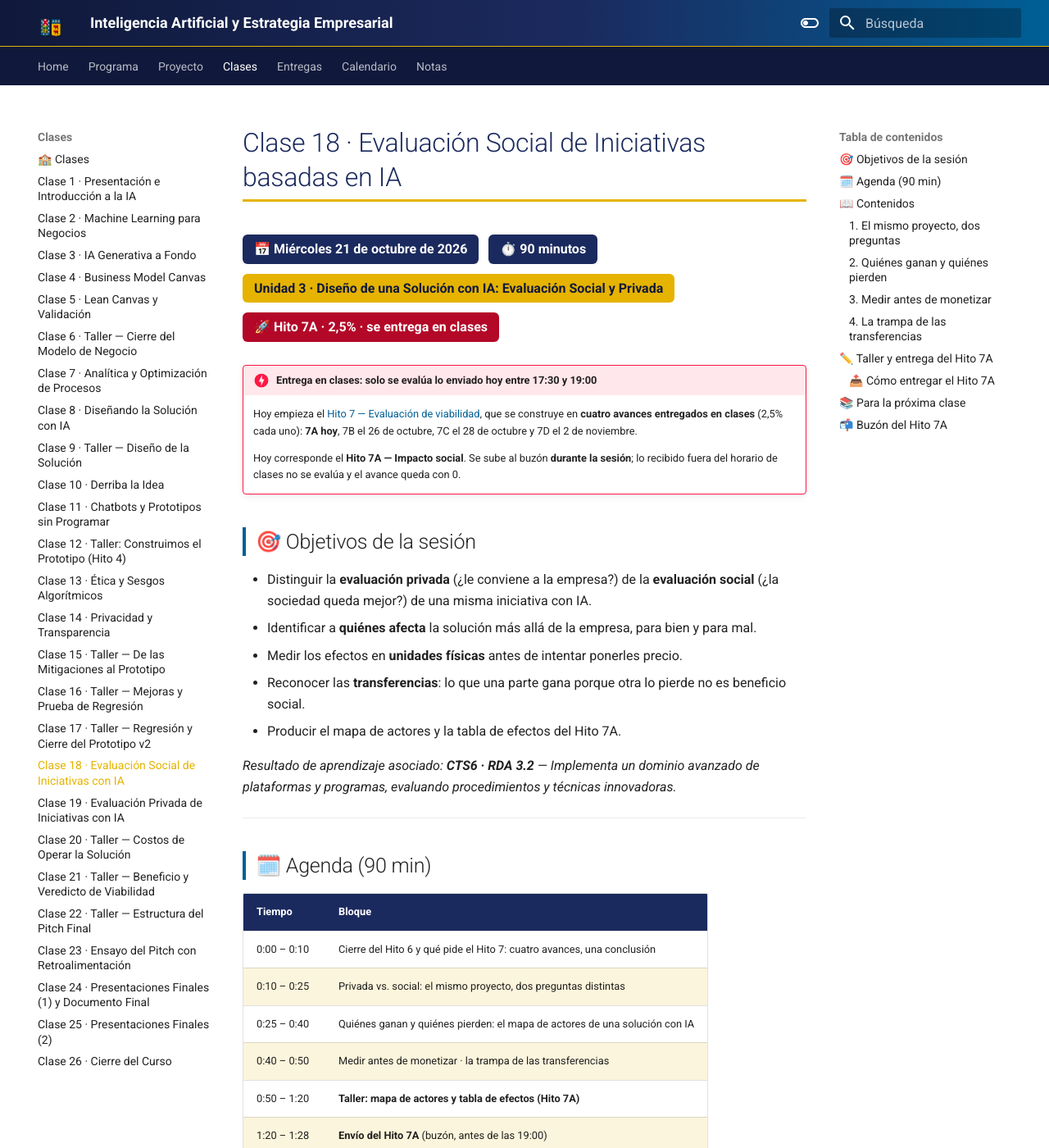
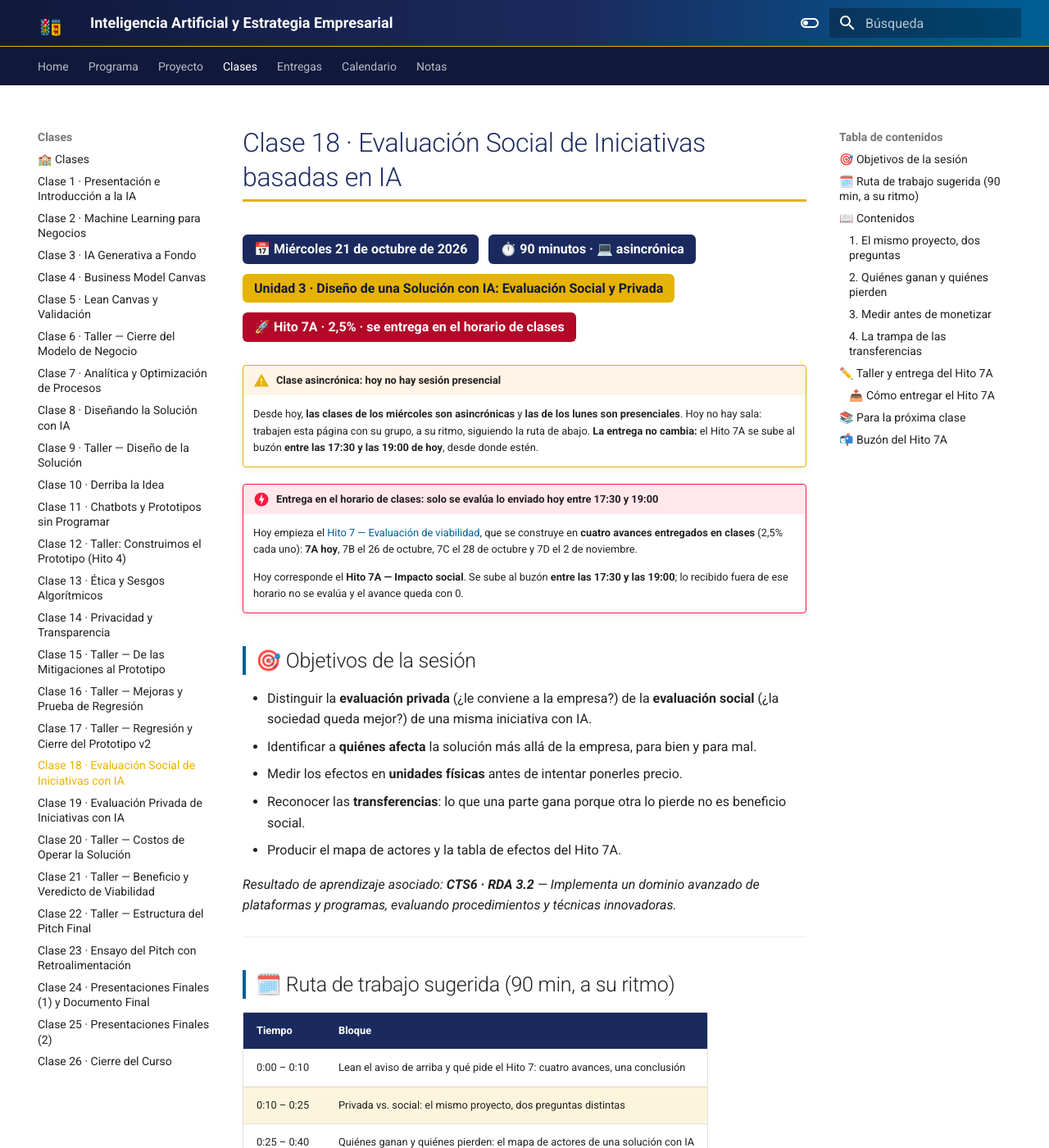
Before and after one commit to hizocar/ia-course-usm, an MkDocs documentation site: the page built from docs/clases/clase18.md, in a window 1280 px wide and 1400 px high. Shown: the whole window at 82% size. Built offline with MkDocs 1.6.1 and Material for MkDocs 9.7.7, drawn with Linux system fonts in a browser that asks for light colours; some of the changed text lies outside the part shown.

Commit message:
Clase 18 is asynchronous: no session today, 7A still due 17:30-19:00
From Wednesday 21 October, Wednesday classes are asynchronous and Monday
classes are in person. Today's page now says so, turns the agenda into a
self-paced route and keeps the 7A drop-box window unchanged.

Co-Authored-By: Claude Opus 5.5 (1M context) <noreply@anthropic.com>

```diff
--- a/docs/clases/clase18.md
+++ b/docs/clases/clase18.md
@@ -2,18 +2,24 @@
 
 <div class="usm-session-meta">
 <span>📅 Miércoles 21 de octubre de 2026</span>
-<span>⏱️ 90 minutos</span>
+<span>⏱️ 90 minutos · 💻 asincrónica</span>
 <span class="usm-tag-gold">Unidad 3 · Diseño de una Solución con IA: Evaluación Social y Privada</span>
-<span class="usm-tag-red">🚀 Hito 7A · 2,5% · se entrega en clases</span>
+<span class="usm-tag-red">🚀 Hito 7A · 2,5% · se entrega en el horario de clases</span>
 </div>
 
-!!! danger "Entrega en clases: solo se evalúa lo enviado hoy entre 17:30 y 19:00"
+!!! warning "Clase asincrónica: hoy no hay sesión presencial"
+    Desde hoy, **las clases de los miércoles son asincrónicas** y **las de los lunes son
+    presenciales**. Hoy no hay sala: trabajen esta página con su grupo, a su ritmo, siguiendo la
+    ruta de abajo. **La entrega no cambia:** el Hito 7A se sube al buzón **entre las 17:30 y las
+    19:00 de hoy**, desde donde estén.
+
+!!! danger "Entrega en el horario de clases: solo se evalúa lo enviado hoy entre 17:30 y 19:00"
     Hoy empieza el [Hito 7 — Evaluación de viabilidad](../proyecto.md#hito-7-evaluacion-de-viabilidad),
     que se construye en **cuatro avances entregados en clases** (2,5% cada uno): **7A hoy**, 7B el
     26 de octubre, 7C el 28 de octubre y 7D el 2 de noviembre.
 
-    Hoy corresponde el **Hito 7A — Impacto social**. Se sube al buzón **durante la sesión**; lo
-    recibido fuera del horario de clases no se evalúa y el avance queda con 0.
+    Hoy corresponde el **Hito 7A — Impacto social**. Se sube al buzón **entre las 17:30 y las 19:00**;
+    lo recibido fuera de ese horario no se evalúa y el avance queda con 0.
 
 ## 🎯 Objetivos de la sesión
 
@@ -29,17 +35,17 @@ plataformas y programas, evaluando procedimientos y técnicas innovadoras.*
 
 ---
 
-## 🗓️ Agenda (90 min)
+## 🗓️ Ruta de trabajo sugerida (90 min, a su ritmo)
 
 | Tiempo | Bloque |
 |---|---|
-| 0:00 – 0:10 | Cierre del Hito 6 y qué pide el Hito 7: cuatro avances, una conclusión |
+| 0:00 – 0:10 | Lean el aviso de arriba y qué pide el Hito 7: cuatro avances, una conclusión |
 | 0:10 – 0:25 | Privada vs. social: el mismo proyecto, dos preguntas distintas |
 | 0:25 – 0:40 | Quiénes ganan y quiénes pierden: el mapa de actores de una solución con IA |
 | 0:40 – 0:50 | Medir antes de monetizar · la trampa de las transferencias |
 | 0:50 – 1:20 | **Taller: mapa de actores y tabla de efectos (Hito 7A)** |
 | 1:20 – 1:28 | **Envío del Hito 7A** (buzón, antes de las 19:00) |
-| 1:28 – 1:30 | Cierre y vínculo con la Clase 19 (evaluación privada) |
+| 1:28 – 1:30 | Revisen qué traer a la Clase 19 (lunes 26, **presencial**) |
 
 ---
 
@@ -199,7 +205,7 @@ la dejan fuera.
 
 ## 📚 Para la próxima clase
 
-- La [Clase 19](clase19.md) (lunes 26 de octubre) toma el mismo proyecto desde la empresa: **Evaluación Privada**.
+- La [Clase 19](clase19.md) (lunes 26 de octubre, **presencial en sala**) toma el mismo proyecto desde la empresa: **Evaluación Privada**.
   Ahí se entrega el **Hito 7B**: cuántos usuarios o transacciones alcanza la solución, quién captura
   el valor y a través de qué mecanismo.
 - Traigan la tabla de hoy: los beneficios que descartaron como transferencias suelen ser exactamente
```
Also changed, not shown: docs/calendario.md (+1 -1 lines).
